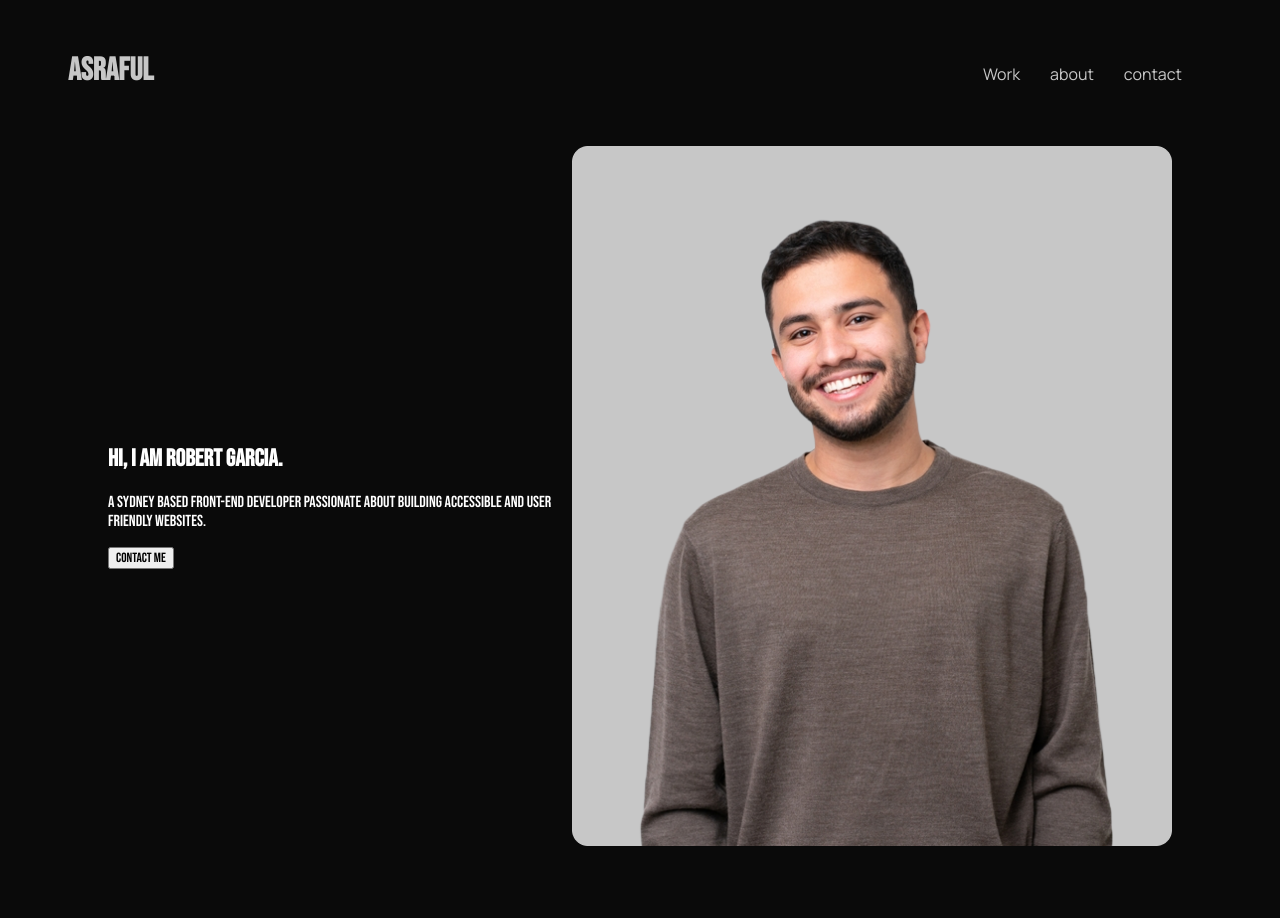
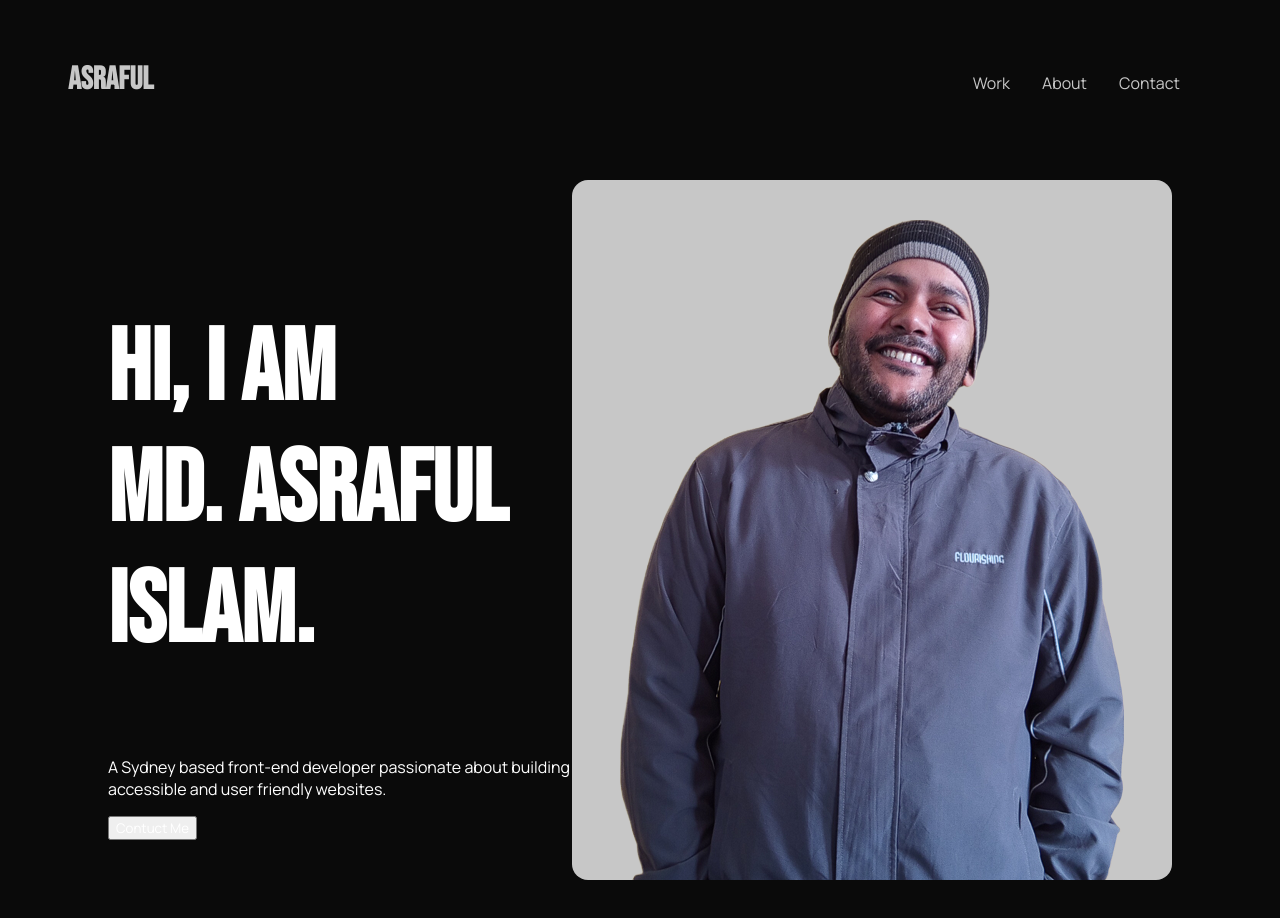
Before and after one commit to MdAsraful/portfolioPro, a plain HTML site: page index.html in a window 1280 px wide. Drawn offline with Linux system fonts and the light colour scheme.

Commit message:
Own picture added

```diff
--- a/index.html
+++ b/index.html
@@ -9,27 +9,26 @@
 <body>
     <header>
         <nav>
-            <h2 class="logoTitle">ASRAFUL</h2>
+            <h2 class="titleName">Asraful</h2>
             <ul>
-                <li><a href="">Work</a></li>
-                <li><a href="">about</a></li>
-                <li><a href="">contact</a></li>
+                <li><a href="span.html" target="_blank">Work</a></li>
+                <li><a href="">About</a></li>
+                <li><a href="">Contact</a></li>
             </ul>
         </nav>
-        <section class="head">
+        <section class="headerSection">
             <div>
-                <h1>hi, i am
-                    robert garcia.</h1>
-                <p>A Sydney based front-end developer passionate about building accessible and user friendly websites.</p>
-                <button>Contact Me </button>
-                <img src="" alt="">
-                <img src="" alt="">
+                <h1>hi, i am <br>
+                    Md. Asraful Islam.</h1>
+                    <p>A Sydney based front-end developer passionate about building <br>accessible and user friendly websites.</p>
+                    <button>Contuct Me</button>
             </div>
-            <img src="image/image.png" alt="">
+            <div>
+                <img class="ProPic" src="image/Md. Asraful Islam-fotor-bg-remover-20241229115337.png" alt="">
+            </div>
         </section>
     </header>
     <main>
-        <!-- I am working on  -->
 
     </main>
     <footer>
--- a/style.css
+++ b/style.css
@@ -1,43 +1,45 @@
-
 @import url('https://fonts.googleapis.com/css2?family=Bebas+Neue&family=Manrope:wght@200..800&display=swap');
 
 *{
-    font-family: "Bebas Neue","Manrope", sans-serif;
-
-}
-nav{
-    margin: 24px 60px;
-    display: flex;
-    justify-content: space-between;
-    align-items: baseline;
+    color: white;
+    font-family: "Manrope";
 }
 body{
     background-color: #0A0A0A;
-    color: #FFFFFF;
 }
-.logoTitle{
+nav{
+    display: flex;
+    align-items: baseline;
+    justify-content: space-between;
+    padding: 25px 60px;
+}
+ul{
+    display: flex;
+    list-style: none;
+
+
+}
+ul li a{
+    text-decoration: none;
+    margin-right: 32px;
+    color: #C7C7C7;
+    font-size: 16px;
+}
+.titleName{
+    font-family: "Bebas Neue";
     font-size: 32px;
     color: #C7C7C7;
 }
-ul{
+.headerSection{
     display: flex;
-
+    padding: 30px 100px 80px;
+    align-items: center;
+    justify-content: space-between;
 }
-ul li{
-    list-style: none;
-    margin-right: 30px;
+h1{
+    font-family: "Bebas Neue";
+    font-size: 101px;
 }
-ul li a{
-    font-family: "Manrope";
-    text-decoration: none;
-    color: #C7C7C7;
+.ProPic{
+    border-radius: 16px;
 }
-.head{
-    display: flex
-    ;
-    align-items: center;
-    margin: 30px 100px 80px;
-}
-span{
-    font-size: xx-large;
-}
```
Also changed, not shown: span.html (added, +18 -0 lines), image/Md. Asraful Islam-fotor-bg-remover-20241229115337.png (added).
